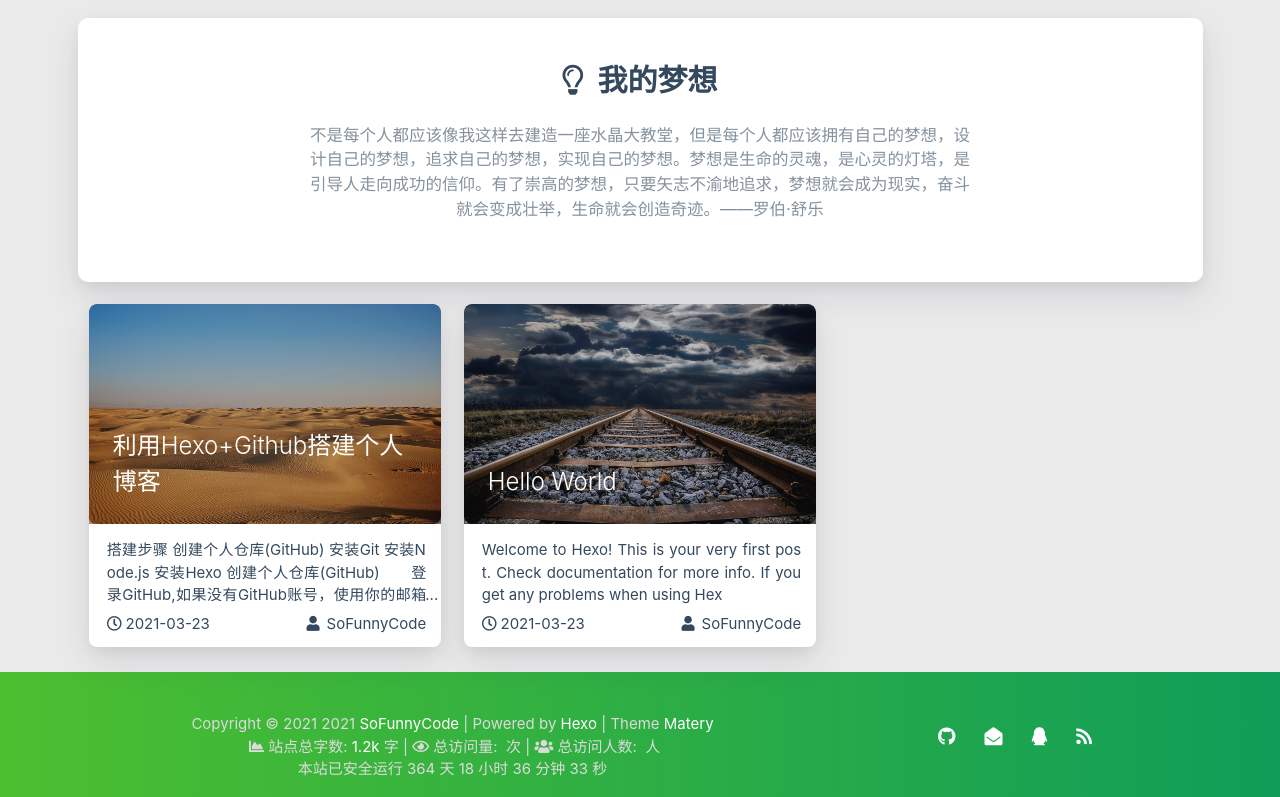
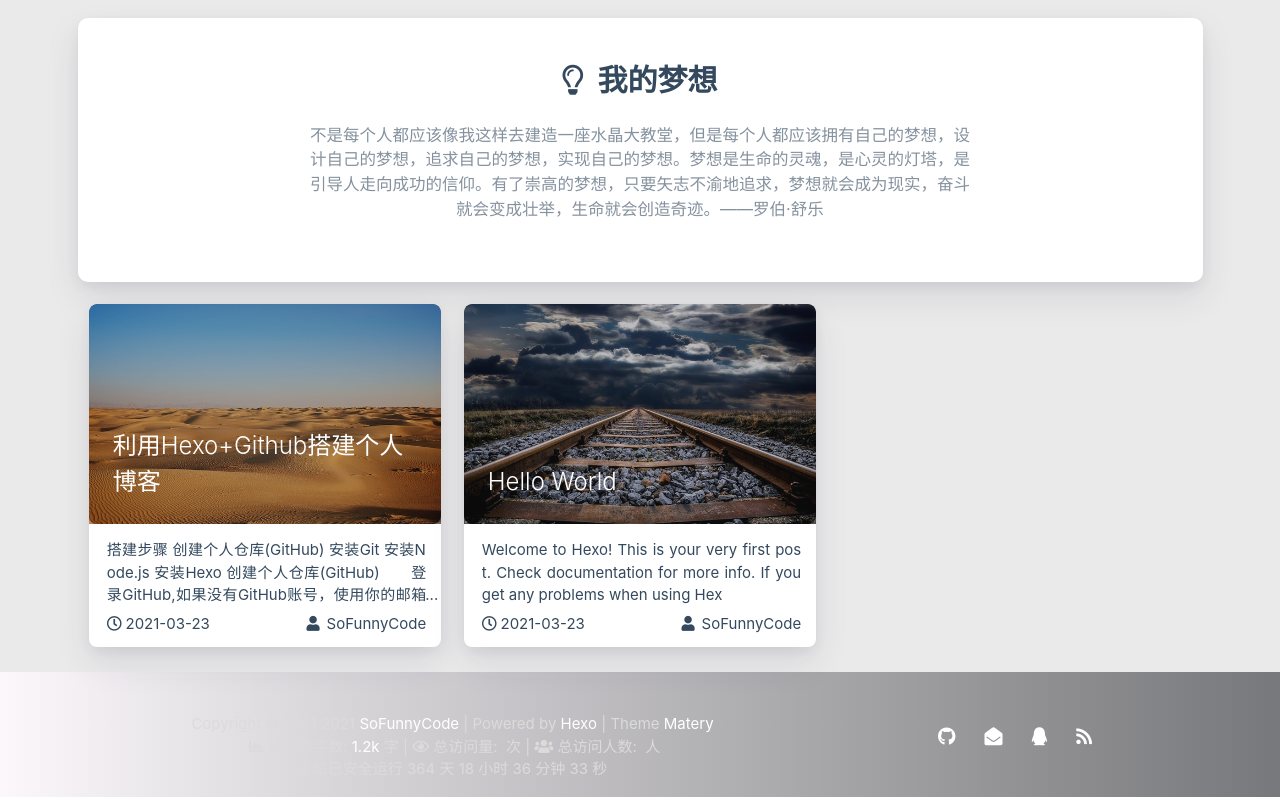
Before and after one commit to FreeFancySky/FreeFancySky.github.io, a plain HTML site: page index.html in a window 1280 px wide. Shown: the part 800-1597 px from the top of the page. Drawn offline with nearby package versions, Linux system fonts and the light colour scheme; some packages are replaced by stand-ins of ours; a script that the page names is missing.

Commit message:
Site updated: 2021-03-23 18:44:30

```diff
--- a/css/matery.css
+++ b/css/matery.css
@@ -241,7 +241,7 @@ mark {
 }
 
 .bg-color {
-    background-image: linear-gradient(to right, #4cbf30 0%, #0f9d58 100%);
+    background-image: linear-gradient(to right, #FBF7FB 0%, #77787B 100%);
 }
 
 .text-color {
```
